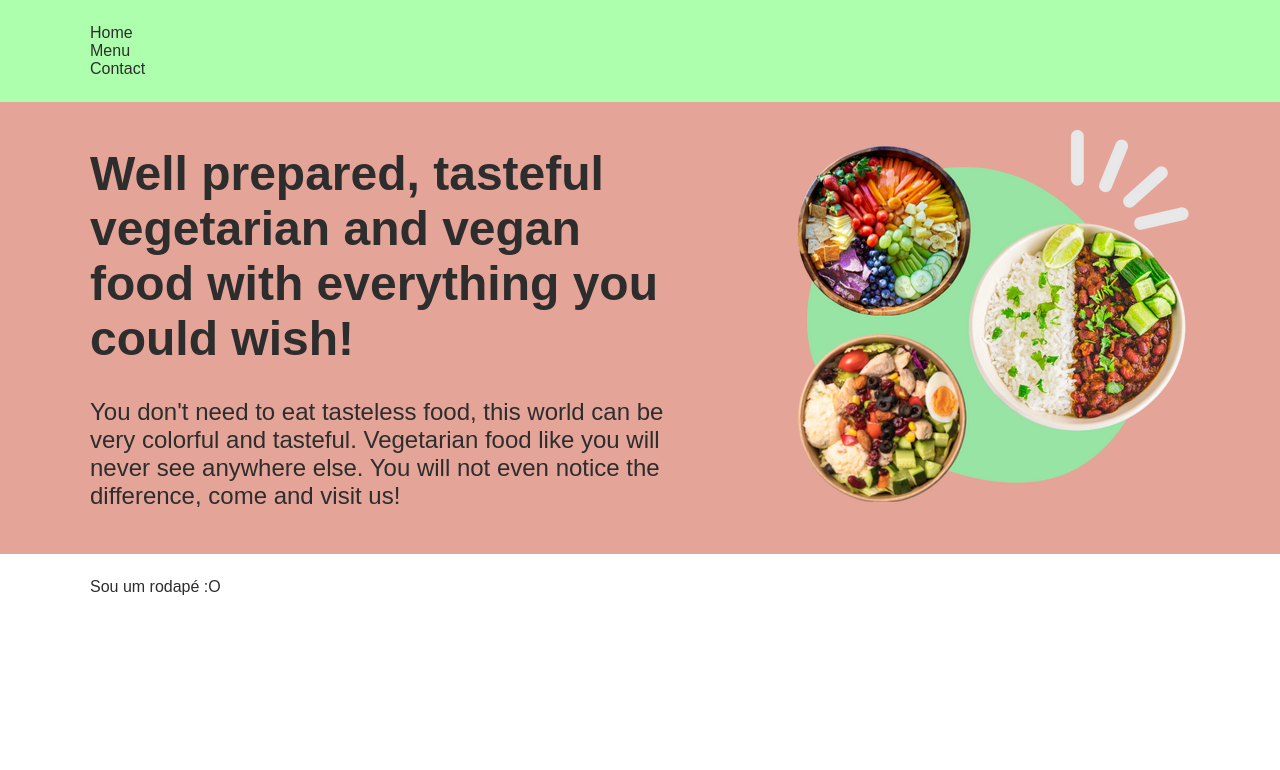
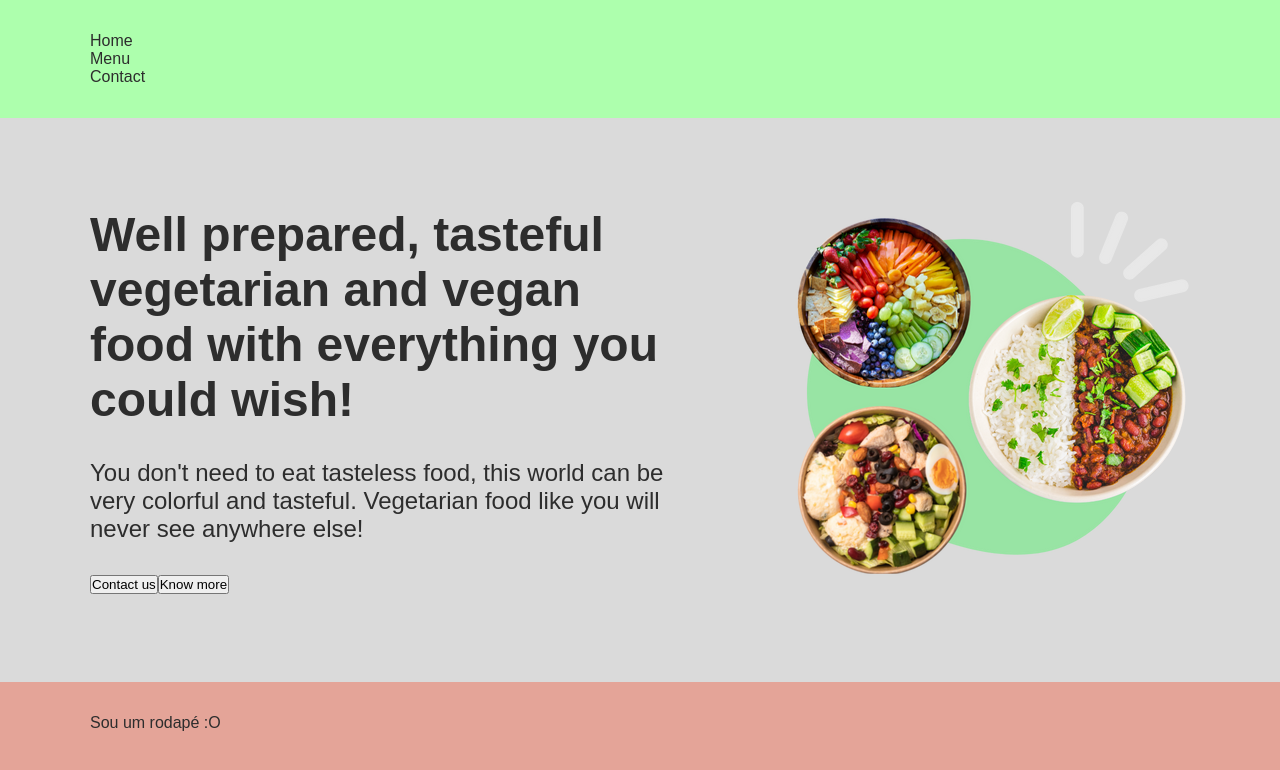
Before and after one commit to Arquimidio/restaurant-odin, a website built with webpack: page src/index.ejs in a window 1280 px wide. Built offline with nearby package versions, Linux system fonts and the light colour scheme.

Commit message:
Add menu functionality and fix container bug

```diff
--- a/src/Homepage.js
+++ b/src/Homepage.js
@@ -1,10 +1,16 @@
 import food from './images/food.png';
 import PageWrapper from './helper-components/PageWrapper';
 import SideDisplay from './helper-components/SideDisplay';
+import Button from './helper-components/Button';
+import Wrapper from './helper-components/Wrapper';
 
 const HeroTitle = () => ({ type: 'h1', text: 'Well prepared, tasteful vegetarian and vegan food with everything you could wish!'});
-const HeroParagraph = () => ({ text: 'You don\'t need to eat tasteless food, this world can be very colorful and tasteful. Vegetarian food like you will never see anywhere else. You will not even notice the difference, come and visit us!' });
-const HeroText = () => ({ type: 'div', children: [HeroTitle(), HeroParagraph()], attr: { class: 'hero-text' } })
+const HeroParagraph = () => ({ text: 'You don\'t need to eat tasteless food, this world can be very colorful and tasteful. Vegetarian food like you will never see anywhere else!' });
+const HeroText = () => ({
+    type: 'div',
+    children: [HeroTitle(), HeroParagraph(), Wrapper('hero-btns', Button('Contact us'), Button('Know more'))],
+    attr: { class: 'hero-text' }
+})
 const HeroImage = () => ({ type: 'div', children: [{ type: 'img', attr: { src: food }}]});
 const Hero = SideDisplay(HeroText(), HeroImage());
 
--- a/src/Menu.js
+++ b/src/Menu.js
@@ -1,8 +1,20 @@
+import MenuGrid from './helper-components/MenuGrid';
+import MenuItem from './helper-components/MenuItem';
 import PageWrapper from './helper-components/PageWrapper';
+import Salad from './images/salad.png'
+import Beans from './images/beans.png'
+import Burguer from './images/burger.png'
+import Soup from './images/soup.png'
+import Pasta from './images/pasta.png'
+import HotDog from './images/hotdog.png'
 
 export default PageWrapper({
-    children: [{
-        type: 'h1',
-        text: 'Yooo menu'
-    }]
+    children: [MenuGrid(
+        MenuItem('Salad Mix', Salad, '$12'),
+        MenuItem('Rice N\' Beans', Beans, '$18'),
+        MenuItem('Soy Burguer', Burguer, '$22'),
+        MenuItem('Carrot Soup', Soup, '$16'),
+        MenuItem('La Pasta', Pasta, '$14'),
+        MenuItem('Hot Dog', HotDog, '$20')
+    )]
 })
--- a/src/Pages.js
+++ b/src/Pages.js
@@ -1,6 +1,6 @@
-import NavBar from "./NavBar";
-import Base from "./Base";
-import Footer from "./Footer";
+import NavBar from "./helper-components/NavBar";
+import Base from "./helper-components/Base";
+import Footer from "./helper-components/Footer";
 import makeElement from "./makeElement";
 
 function cleanPage(pageContainer) {
--- a/src/css/main.css
+++ b/src/css/main.css
@@ -12,6 +12,7 @@
     --main-complementary: #E498D8;
     --main-tri: #E4A498;
     --light-color: rgb(250, 250, 250);
+    --grey-color: rgb(218, 218, 218);
     --black: rgb(45, 45, 45);
 
     --container-max-width: 1100px;
@@ -21,13 +22,16 @@
     --small-size: 1.5rem;
     --medium-size: 2rem;
     --big-size: 3rem;
+    --x-big-size: 5rem;
 
-    --base-padding: var(--small-size) 0;
+    --base-padding: var(--medium-size) 0;
+    --section-padding: var(--x-big-size) 0;
 }
 
 body {
     font-family: var(--font);
     color: var(--black);
+    height: 100vh;
 }
 
 header {
@@ -51,15 +55,20 @@ img {
 }
 
 nav,
-section,
 footer
 {
     padding: var(--base-padding);
 }
 
 section {
+    padding: var(--section-padding);
+    background-color: var(--grey-color);
+}
 
-    background-color: var(--main-tri);
+#content-container {
+    display: flex;
+    flex-direction: column;
+    height: 100%;
 }
 
 .container {
@@ -87,3 +96,28 @@ section {
     flex-direction: column;
     gap: var(--medium-size);
 }
+
+.menu-grid {
+    display: grid;
+    grid-template-columns: repeat(auto-fill, minmax(250px, 1fr));
+    gap: var(--base-size)
+}
+
+.menu-item {
+    display: flex;
+    flex-direction: column;
+    align-items: center;
+    gap: var(--half-base-size);
+    background-color: var(--light-color);
+    border-radius: 10px;
+    padding: var(--base-padding);
+}
+
+.menu-item-name {
+    font-size: var(--medium-size);
+}
+
+footer {
+    flex-grow: 1;
+    background-color: var(--main-tri);
+}
--- /dev/null
+++ b/src/helper-components/Button.js
@@ -0,0 +1,7 @@
+export default (content = 'Click me', classes = '') => ({
+    type: 'button',
+    attr: {
+        class: 'btn ' + classes
+    },
+    text: content
+})
--- a/src/Footer.js
+++ b/src/helper-components/Footer.js
@@ -7,6 +7,7 @@ function FooterContent(...args) {
         children: args
     }
 }
+
 export default (parent) => ({
     type: 'footer',
     parent,
--- /dev/null
+++ b/src/helper-components/MenuGrid.js
@@ -0,0 +1,7 @@
+export default (...args) => ({
+    type: 'div',
+    attr: {
+        class: 'menu-grid'
+    },
+    children: args
+})
--- /dev/null
+++ b/src/helper-components/MenuItem.js
@@ -0,0 +1,37 @@
+import Wrapper from "./Wrapper";
+
+export default (name, image, price, promo) => ({
+    type: 'div',
+    attr: {
+        class: 'menu-item'
+    },
+    children: [
+        Wrapper('menu-item-img', {
+            type: 'img',
+            attr: {
+                src: image
+            }
+        }),
+        {
+            type: 'span',
+            text: name,
+            attr: {
+                class: 'menu-item-name'
+            }
+        },
+        {
+            type: 'span',
+            text: price,
+            attr: {
+                class: 'menu-item-price'
+            }
+        },
+        {
+            type: 'span',
+            text: promo,
+            attr: {
+                class: 'menu-item-promo'
+            }
+        }
+    ]
+})
--- a/src/helper-components/PageWrapper.js
+++ b/src/helper-components/PageWrapper.js
@@ -1,4 +1,8 @@
 import Container from "./Container";
+
+function hasContainer(element) {
+    return element.children[0].attr.class === 'container';
+}
 
 export default (obj) => {
     return (parent) => {
@@ -13,7 +17,9 @@ export default (obj) => {
             }
         }
 
-        obj.children = [Container(...obj.children)]
+        if(!hasContainer(obj)) {
+            obj.children = [Container(...obj.children)]
+        }
 
         return obj;
     }
--- /dev/null
+++ b/src/helper-components/Wrapper.js
@@ -0,0 +1,7 @@
+export default (className, ...args) => ({
+    type: 'div',
+    children: args,
+    attr: {
+        class: className
+    }
+})
```
Also changed, not shown: src/helper-components/Base.js (renamed from src/Base.js), src/helper-components/NavBar.js (renamed from src/NavBar.js), src/images/beans.png (added), src/images/burger.png (added), src/images/hotdog.png (added), src/images/pasta.png (added), src/images/salad.png (added), src/images/soup.png (added).
